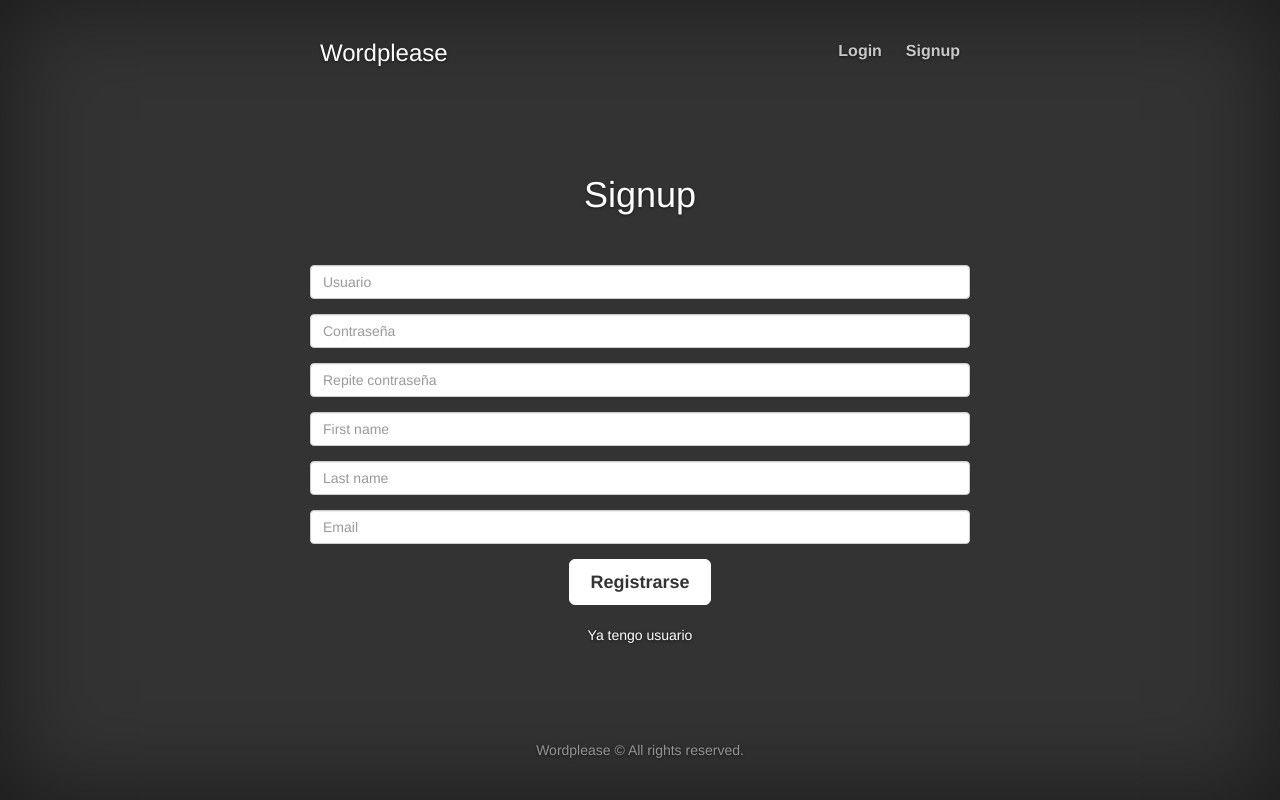
After one commit to dalvarezdp/wordplease, a Django app: page /signup in a window 1280 px wide. The commit adds this page. Run offline with Django 3.2, Linux system fonts and the light colour scheme; some libraries are stand-ins or nearby versions.

Commit message:
Añadimos el registro de usuarios

```diff
--- a/src/blogs/views.py
+++ b/src/blogs/views.py
@@ -8,7 +8,7 @@ from blogs.models import Post
 
 def posts_list(request):
     """
-    Recupera todas las tareas de la base de datos y las pinta
+    Recupera todos los post de la base de datos y las pinta
     :param request: HttpRequest
     :return: HttpResponse
     """
--- a/src/ui/static/css/wordplease.css
+++ b/src/ui/static/css/wordplease.css
@@ -28,6 +28,11 @@ a:hover {
 .media-object{
  width: 120px;
  height: 80px;
+}
+
+a:link
+{
+ text-decoration:none;
 }
 
 /*
--- a/src/ui/templates/base.html
+++ b/src/ui/templates/base.html
@@ -17,7 +17,7 @@
 
           <div class="masthead clearfix">
             <div class="inner">
-              <h3 class="masthead-brand">Wordplease</h3>
+              <h3 class="masthead-brand"><a href="{% url 'posts_list' %}">Wordplease</a></h3>
               <nav>
                 <ul class="nav masthead-nav">
                   {% if user.is_authenticated %}
@@ -26,7 +26,7 @@
                       <li><a href="{% url 'logout' %}">Logout</a></li>
                   {% else %}
                       <li><a href="{% url 'login' %}" title="Login">Login</a></li>
-                      <li><a href="" title="Signup">Signup</a></li>
+                      <li><a href="{% url 'signup' %}" title="Signup">Signup</a></li>
                   {% endif %}
                 </ul>
               </nav>
--- /dev/null
+++ b/src/ui/templates/signup.html
@@ -0,0 +1,40 @@
+{% extends 'base.html' %}
+
+{% block content %}
+
+<div style="color:red">{{ error }}</div>
+
+<h1 class="cover-heading">Signup</h1>
+
+<br><br>
+
+<form method="post" novalidate>
+    {% csrf_token %}
+    <div class="body bg-gray">
+        <div class="form-group">
+            <input type="text" name="username" id="id_username" class="form-control" placeholder="Usuario"/>
+        </div>
+        <div class="form-group">
+            <input type="password" name="password1" id="password1" class="form-control" placeholder="Contraseña"/>
+        </div>
+        <div class="form-group">
+            <input type="password" name="password2" id="password2" class="form-control" placeholder="Repite contraseña"/>
+        </div>
+        <div class="form-group">
+            <input type="text" name="first_name" id="first_name" class="form-control" placeholder="First name"/>
+        </div>
+        <div class="form-group">
+            <input type="text" name="last_name" id="last_name" class="form-control" placeholder="Last name"/>
+        </div>
+        <div class="form-group">
+            <input type="email" name="email" id="email" class="form-control" placeholder="Email"/>
+        </div>
+    </div>
+    <div class="footer">
+        <button type="submit" class="btn btn-lg btn-default">Registrarse</button>
+    </div>
+</form>
+<br>
+<a href="/registro" class="text-center">Ya tengo usuario</a>
+
+{% endblock %}
--- a/src/users/views.py
+++ b/src/users/views.py
@@ -1,4 +1,6 @@
 from django.contrib.auth import authenticate, login as django_login, logout as django_logout
+from django.contrib.auth.forms import UserCreationForm
+from django.http import HttpResponseRedirect
 from django.shortcuts import render, redirect
 from django.views import View
 
@@ -46,6 +48,55 @@ class LoginView(View):
         return render(request, 'login.html', context)
 
 
+class SignupView(View):
+
+    def get(self, request):
+        """
+        Presenta el formulario de registro a un usuario
+        :param request: HttpRequest
+        :return: HttpResponse
+        """
+
+        context = {
+            'form': UserCreationForm()
+        }
+
+        return render(request, 'signup.html', context)
+
+    def post(self, request):
+        """
+        Hace el registro de un usuario
+        :param request: HttpRequest
+        :return: HttpResponse
+        """
+
+        form = UserCreationForm(request.POST)
+        print(form.errors)
+        context = dict()
+        if form.is_valid():
+            username = form.cleaned_data.get("username")
+            password = form.cleaned_data.get("password1")
+            email = form.data.get("email")
+            first_name = form.data.get("first_name")
+            last_name = form.data.get("last_name")
+            f = form.save(commit=False)
+            f.email = email
+            f.first_name = first_name
+            f.last_name = last_name
+            f.save()
+            user = authenticate(username=username, password=password)
+            if user is not None:
+                # Usuario autenticado
+                request.session["default-language"] = "es"
+                django_login(request, user)
+                return HttpResponseRedirect('/')
+        else:
+            # Usuario no autenticadopero
+            context["error"] = "El formulario no es válido"
+        context['form'] = form
+        return render(request, 'signup.html', context)
+
+
 def logout(request):
     """
     Hace logout de un usuario
--- a/src/wordplease/urls.py
+++ b/src/wordplease/urls.py
@@ -18,12 +18,13 @@ from django.contrib import admin
 from django.conf.urls.static import static
 
 from blogs.views import posts_list
-from users.views import LoginView, logout
+from users.views import LoginView, logout, SignupView
 from wordplease import settings
 
 urlpatterns = [
     url(r'^admin/', admin.site.urls),
     url(r'^$', posts_list, name="posts_list"), # si la URL es / , ejecutar función posts_list
     url(r'^login', LoginView.as_view(), name="login"),
+    url(r'^signup', SignupView.as_view(), name="signup"),
     url(r'^logout$', logout, name="logout")
 ] + static(settings.MEDIA_URL, document_root=settings.MEDIA_ROOT)
```
Also changed, not shown: src/users/forms.py (line endings or trailing spaces).
